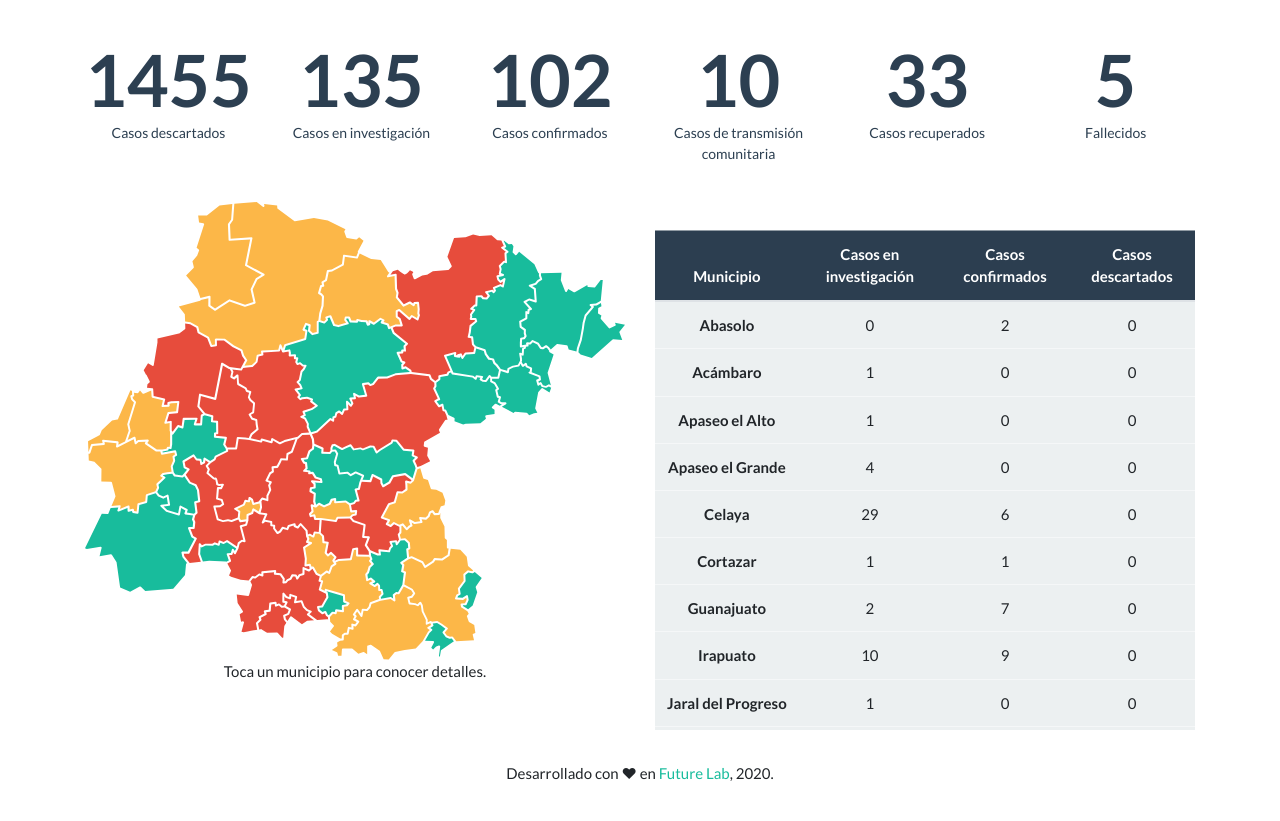
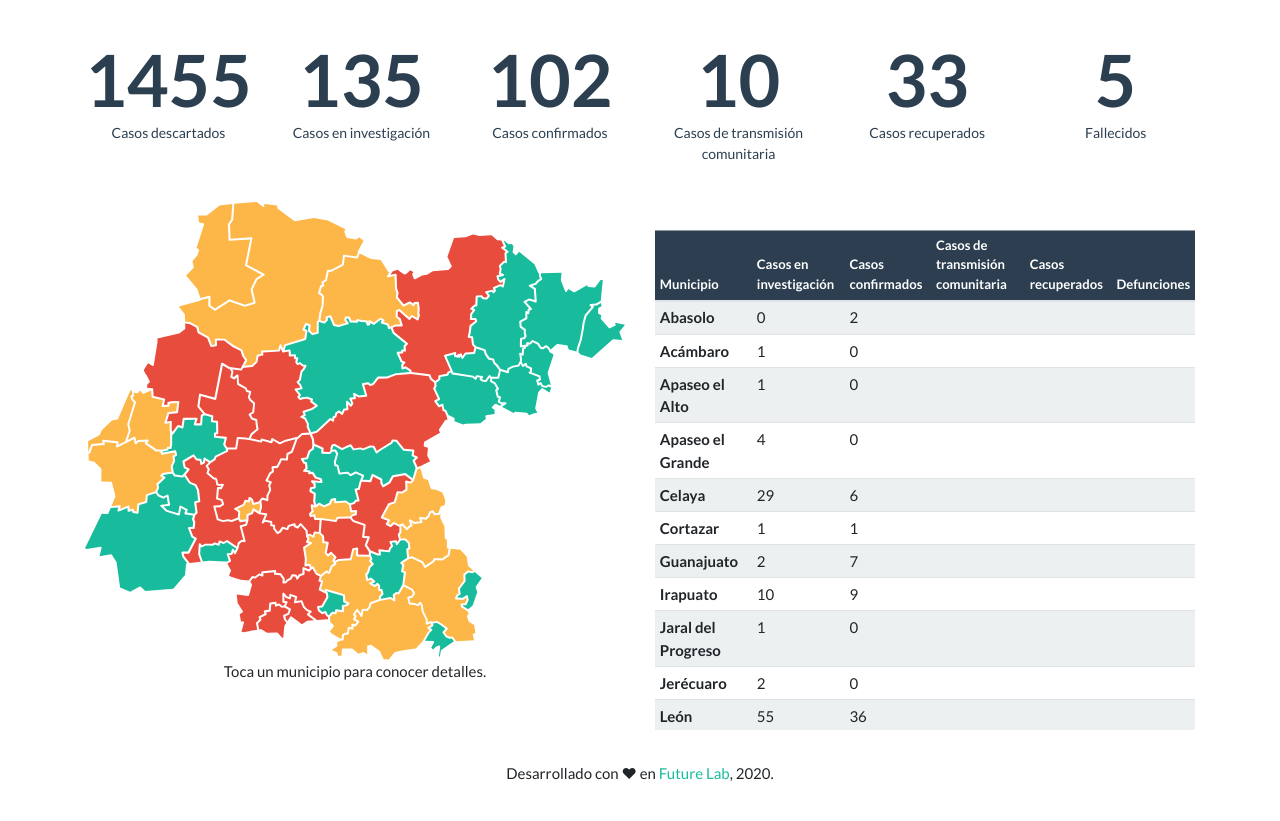
Before and after one commit to RodolfoFerro/covid19-gto, a Flask app: page / in a window 1280 px wide. Shown: the part 454-1275 px from the top of the page. Run offline with Flask 2, Linux system fonts and the light colour scheme; some libraries are stand-ins or nearby versions.

Commit message:
added table fields and style fixes

```diff
--- a/templates/index.html
+++ b/templates/index.html
@@ -87,25 +87,29 @@
 				<label>Toca un municipio para conocer detalles.</label>
 			</div>
 			<div class="col table-cases">
-				<table class="table table-hover text-center table-wrapper-scroll-y table-scrollbar">
+				<table class="table table-sm table-striped table-wrapper-scroll-y table-scrollbar">
 					<thead>
-						<tr class="table-primary">
+						<tr class="table-primary small">
 							<th scope="col">Municipio</th>
 							<th scope="col">Casos en investigación</th>
 							<th scope="col">Casos confirmados</th>
-							<th scope="col">Casos descartados</th>
+							<th scope="col">Casos de transmisión comunitaria</th>
+							<th scope="col">Casos recuperados</th>
+							<th scope="col">Defunciones</th>
 						</tr>
 					</thead>
 					<tbody>
 						{% for name, value in estados.items() %}
-						<tr class="table-light">
-							{% if value.investigacion != 0 or value.confirmados !=0 or value.descartados != 0 %}
+						{% if value.investigacion or value.confirmados %}
+						<tr>
 							<th scope="row">{{ name }}</th>
 							<td>{{ value['investigacion'] }}</td>
 							<td>{{ value['confirmados'] }}</td>
-							<td>{{ value['descartados'] }}</td>
-							{% endif %}
+							<td>{{ value['comunitaria'] }}</td>
+							<td>{{ value['recuperados'] }}</td>
+							<td>{{ value['defunciones'] }}</td>
 						</tr>
+						{% endif %}
 						{% endfor %}
 					</tbody>
 				</table>
```
